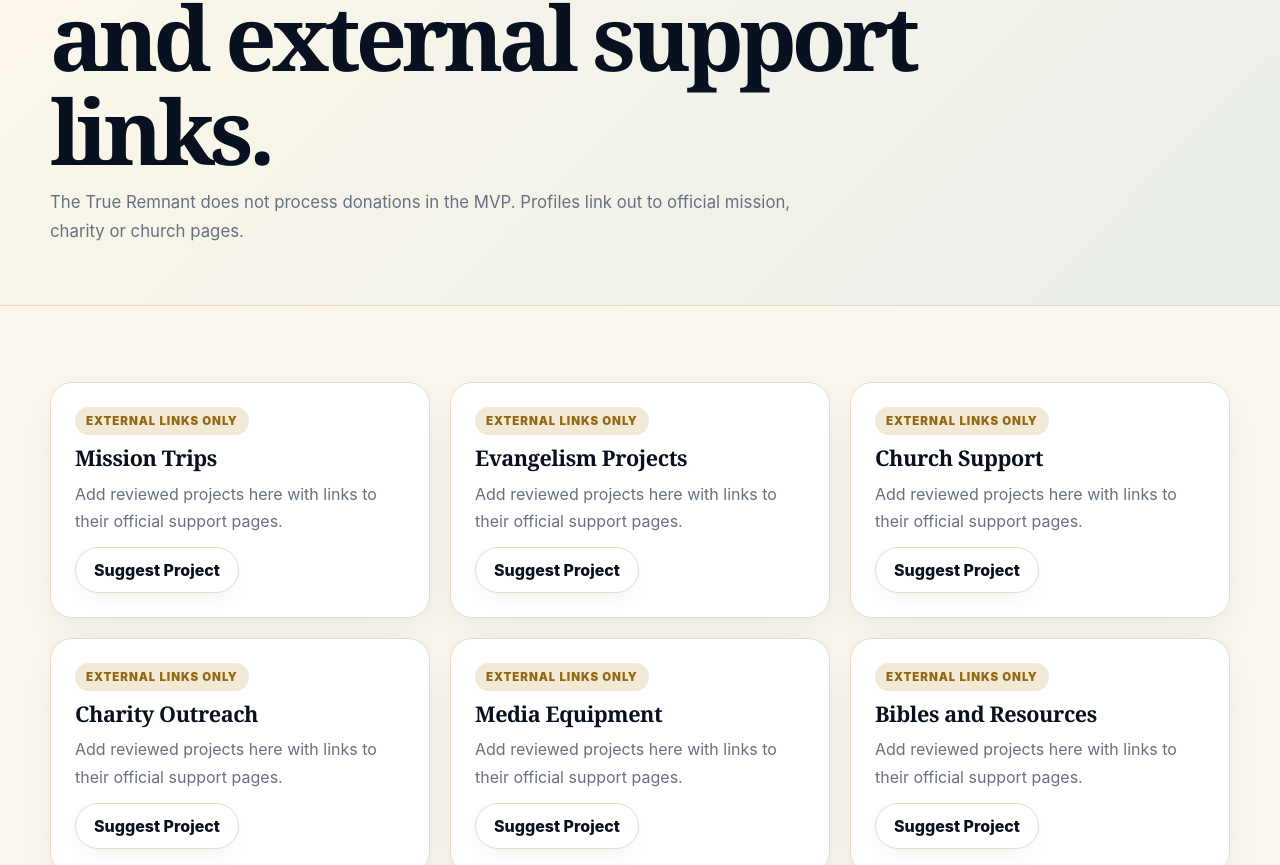
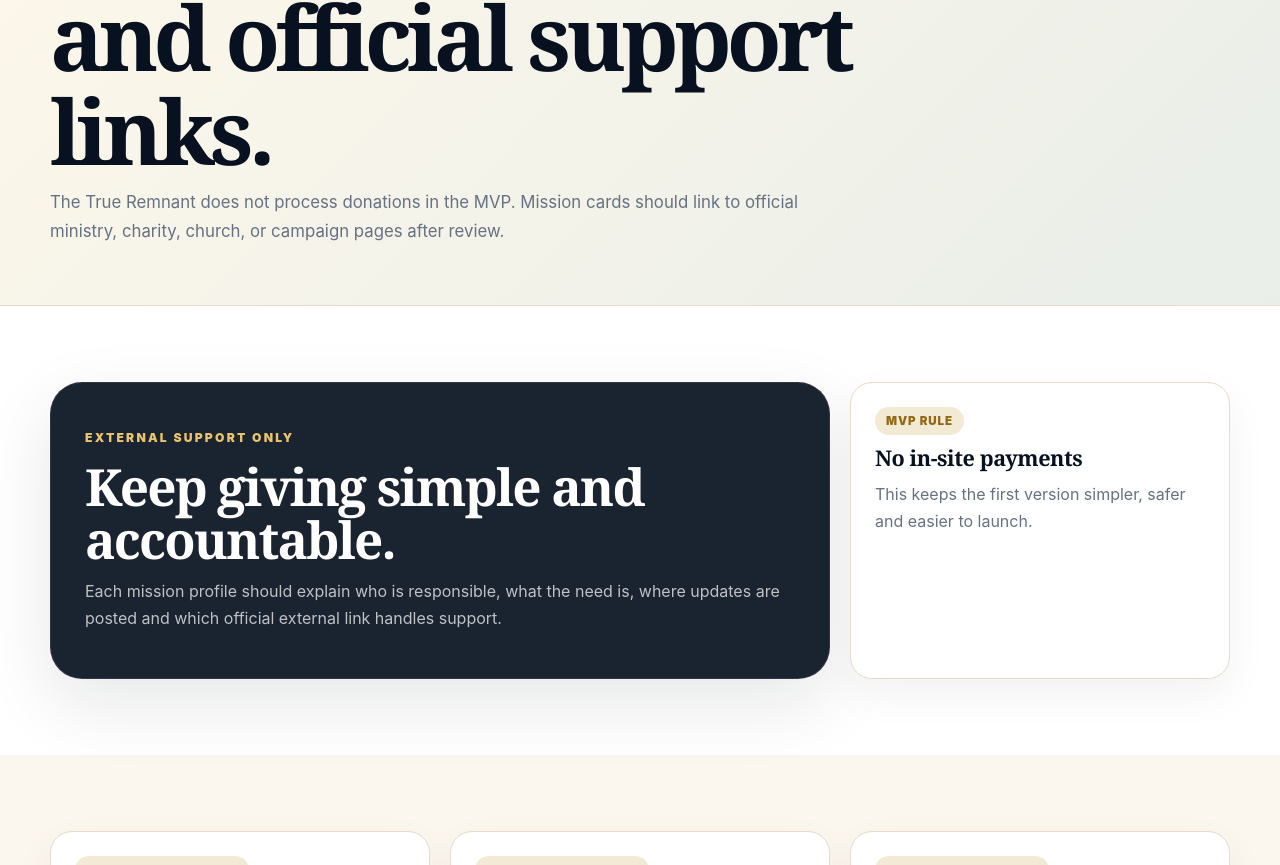
Before and after one commit to dakande85-bit/the-true-remnant-network, a Next.js app: page /missions in a window 1280 px wide. Shown: the part 315-1180 px from the top of the page. Built offline with nearby package versions, Linux system fonts and the light colour scheme.

Commit message:
Build missions page

```diff
--- a/src/app/missions/page.tsx
+++ b/src/app/missions/page.tsx
@@ -1,28 +1,51 @@
+const missionAreas = [
+  ["Mission Trips", "Short-term and long-term mission work with official external support links."],
+  ["Evangelism Projects", "Street outreach, gospel campaigns, Bible distribution and testimony-led work."],
+  ["Church Support", "Church plants, equipment needs, building support and local ministry help."],
+  ["Charity Outreach", "Food support, family care, crisis help and mercy ministry."],
+  ["Media Equipment", "Cameras, microphones, livestream kits and content tools for ministries."],
+  ["Bibles and Resources", "Bibles, books, discipleship materials and translated resources."]
+];
+
 export default function MissionsPage() {
   return (
     <>
       <section className="page-hero">
         <div className="container">
           <p className="kicker">Missions</p>
-          <h1>Discover mission work and external support links.</h1>
-          <p>The True Remnant does not process donations in the MVP. Profiles link out to official mission, charity or church pages.</p>
+          <h1>Discover mission work and official support links.</h1>
+          <p>
+            The True Remnant does not process donations in the MVP. Mission cards should link to official ministry,
+            charity, church, or campaign pages after review.
+          </p>
         </div>
       </section>
+
+      <section className="section section-muted">
+        <div className="container grid grid-3">
+          <article className="hero-card span-2">
+            <p className="kicker">External support only</p>
+            <h2>Keep giving simple and accountable.</h2>
+            <p>
+              Each mission profile should explain who is responsible, what the need is, where updates are posted and which official external link handles support.
+            </p>
+          </article>
+          <article className="card">
+            <span className="badge">MVP rule</span>
+            <h3>No in-site payments</h3>
+            <p>This keeps the first version simpler, safer and easier to launch.</p>
+          </article>
+        </div>
+      </section>
+
       <section className="section">
         <div className="container grid grid-3">
-          {[
-            "Mission Trips",
-            "Evangelism Projects",
-            "Church Support",
-            "Charity Outreach",
-            "Media Equipment",
-            "Bibles and Resources"
-          ].map((title) => (
+          {missionAreas.map(([title, description]) => (
             <article className="card" key={title}>
               <span className="badge">External links only</span>
-              <h3 style={{ marginTop: 12 }}>{title}</h3>
-              <p>Add reviewed projects here with links to their official support pages.</p>
-              <a className="btn" href="/submit">Suggest Project</a>
+              <h3>{title}</h3>
+              <p>{description}</p>
+              <a className="btn btn-soft" href="/submit">Suggest Project</a>
             </article>
           ))}
         </div>
```
